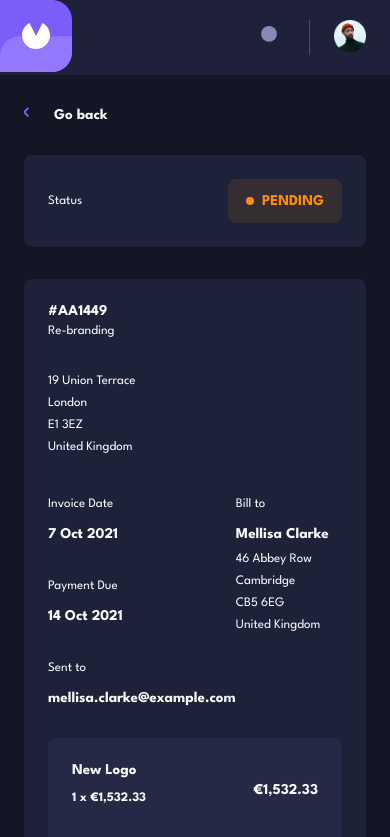
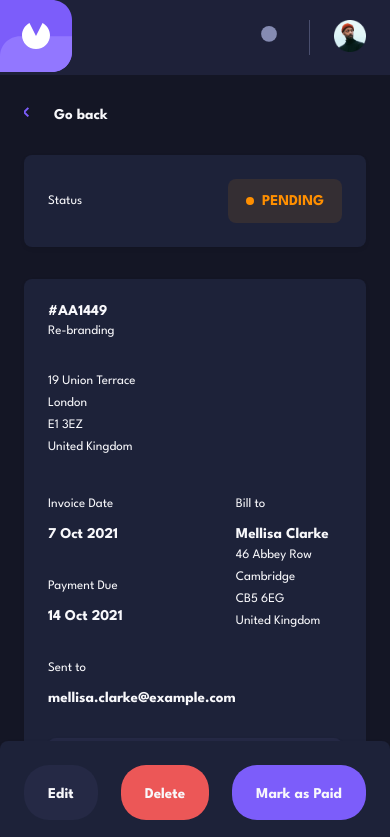
Before and after one commit to abdelmawlaSouat/invoice-app, a Next.js app: page /invoice/AA1449 in a window 390 px wide. Shown: the top 837 px of the page. Built offline with nearby package versions, Linux system fonts and the light colour scheme.

Commit message:
feat: add ctas on invoice mobile page

```diff
--- a/src/app/invoice/[id]/invoice.module.scss
+++ b/src/app/invoice/[id]/invoice.module.scss
@@ -1,5 +1,9 @@
+@use "sass:map";
+@import "variables";
+@import "mixins";
+
 .wrapper {
-    padding: 2rem 1.5rem;
+    padding: 2rem 1.5rem 20vh 1.5rem;
     display: flex;
     flex-direction: column;
     gap: 2rem;
@@ -20,3 +24,27 @@
     margin: 0;
     line-height: 1.125rem;
 }
+
+.ctasWrapper {
+    position: fixed;
+    bottom: 0;
+    left: 0;
+    right: 0;
+    display: flex;
+    justify-content: space-between;
+}
+
+.editBtn {
+    background-color: var(--itemsCardBackgroundColor);
+    color: var(--textColorSecondary);
+}
+
+.deleteBtn {
+    background-color: map.get($colors, "red");
+    color: map.get($colors, "white");
+}
+
+.markAsPaidBtn {
+    background-color: map.get($colors, "purple");
+    color: map.get($colors, "white");
+}
--- a/src/app/invoice/[id]/invoice.tsx
+++ b/src/app/invoice/[id]/invoice.tsx
@@ -1,8 +1,9 @@
+"use client"; // should be removed !!!
 import styles from "./invoice.module.scss";
 
 import { GoBackLink, InvoiceDetailCard, StatusTag } from "@/components";
 import type { Status } from "@/components";
-import { Card, Typography } from "@/design-system/components";
+import { Button, Card, Typography } from "@/design-system/components";
 import { Invoice } from "@/types";
 
 type Props = {
@@ -23,6 +24,33 @@ export default function Invoice({ invoice }: Props) {
       </Card>
 
       <InvoiceDetailCard invoice={invoice} />
+
+      <Card className={styles.ctasWrapper}>
+        <Button
+          className={styles.editBtn}
+          onClick={() => {
+            alert("Edit");
+          }}
+        >
+          Edit
+        </Button>
+        <Button
+          className={styles.deleteBtn}
+          onClick={() => {
+            alert("Delete");
+          }}
+        >
+          Delete
+        </Button>
+        <Button
+          className={styles.markAsPaidBtn}
+          onClick={() => {
+            alert("Mark as Paid");
+          }}
+        >
+          Mark as Paid
+        </Button>
+      </Card>
     </main>
   );
 }
--- a/src/components/invoiceDetailCard/InvoiceDetailCard.module.scss
+++ b/src/components/invoiceDetailCard/InvoiceDetailCard.module.scss
@@ -31,7 +31,7 @@
 }
 
 .clientName {
-    margin-bottom: 0.5rem;
+    margin-bottom: 0.25rem;
 }
 
 .propertyLabel {
```
